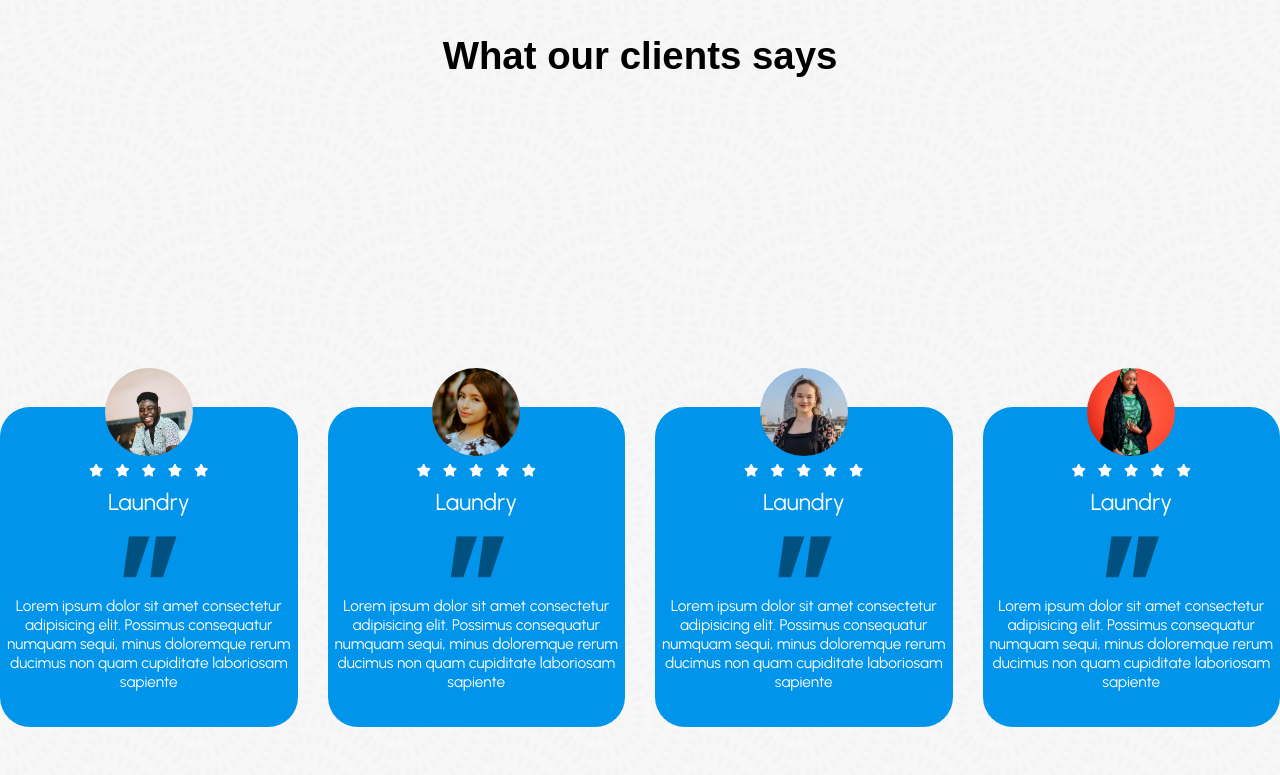
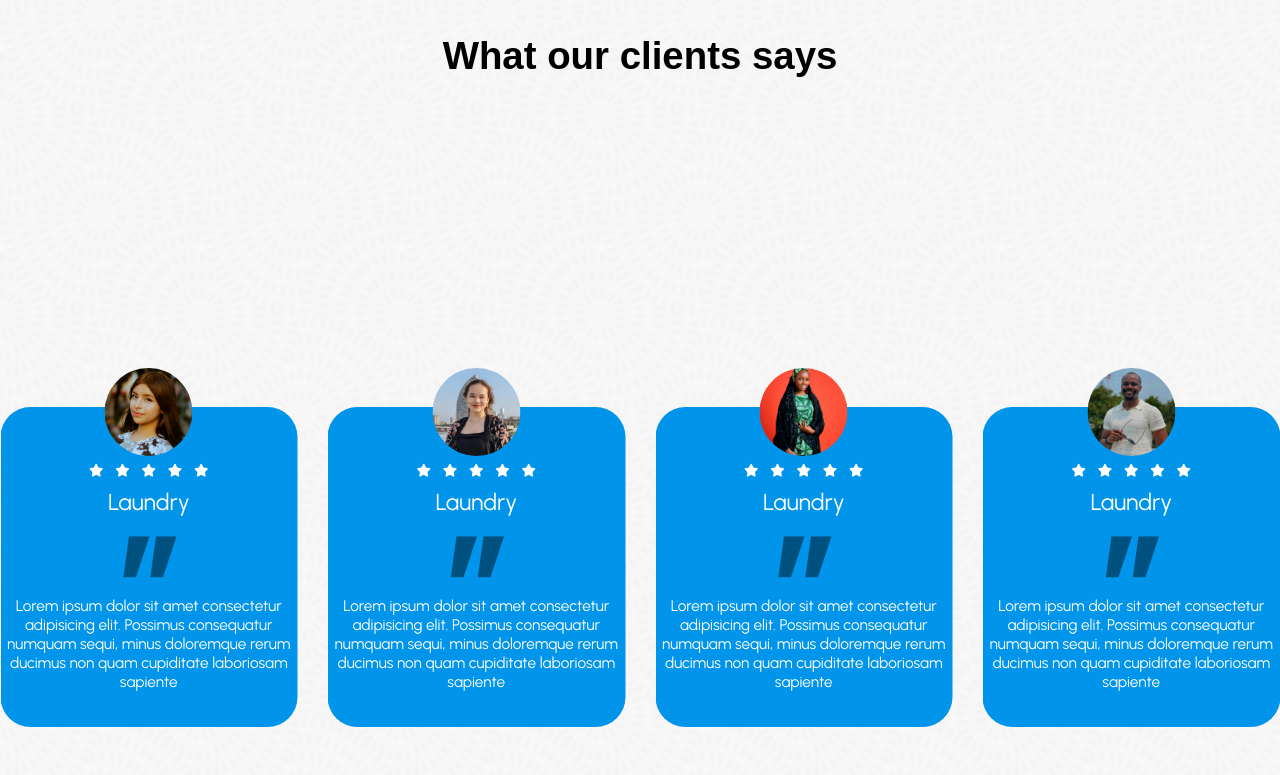
Before and after one commit to YanPrudencio015/Laundry-Landing-Page, a React (Vite) app: page / in a window 1280 px wide. Shown: the part 2985-3760 px from the top of the page. Built offline with nearby package versions, Linux system fonts and the light colour scheme; a web font is replaced by a local one.

Commit message:
resolve error on client's testimonials card 5

```diff
--- a/src/components/testimonials/Testimonials.jsx
+++ b/src/components/testimonials/Testimonials.jsx
@@ -114,10 +114,10 @@ export default function Testimonials() {
         <Swiper
         slidesPerView={slidesPerView}
         spaceBetween={30}
-        // autoplay={{
-        // delay: 4500,
-        // disableOnInteraction: false,
-        // }}
+        autoplay={{
+        delay: 4500,
+        disableOnInteraction: false,
+        }}
         loop={true}
         modules={[Pagination, Autoplay]}
         className="testi-mySwiper"
```
